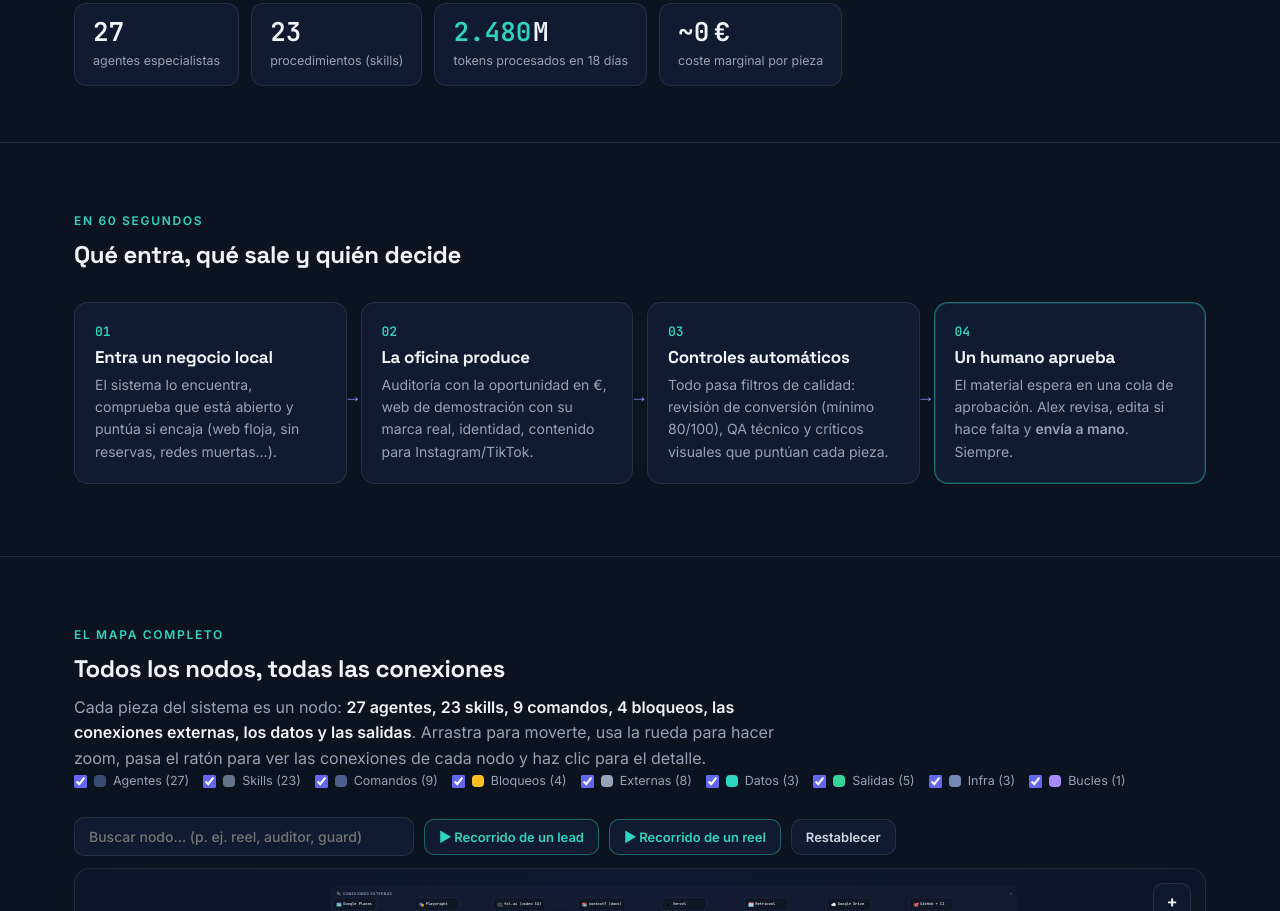
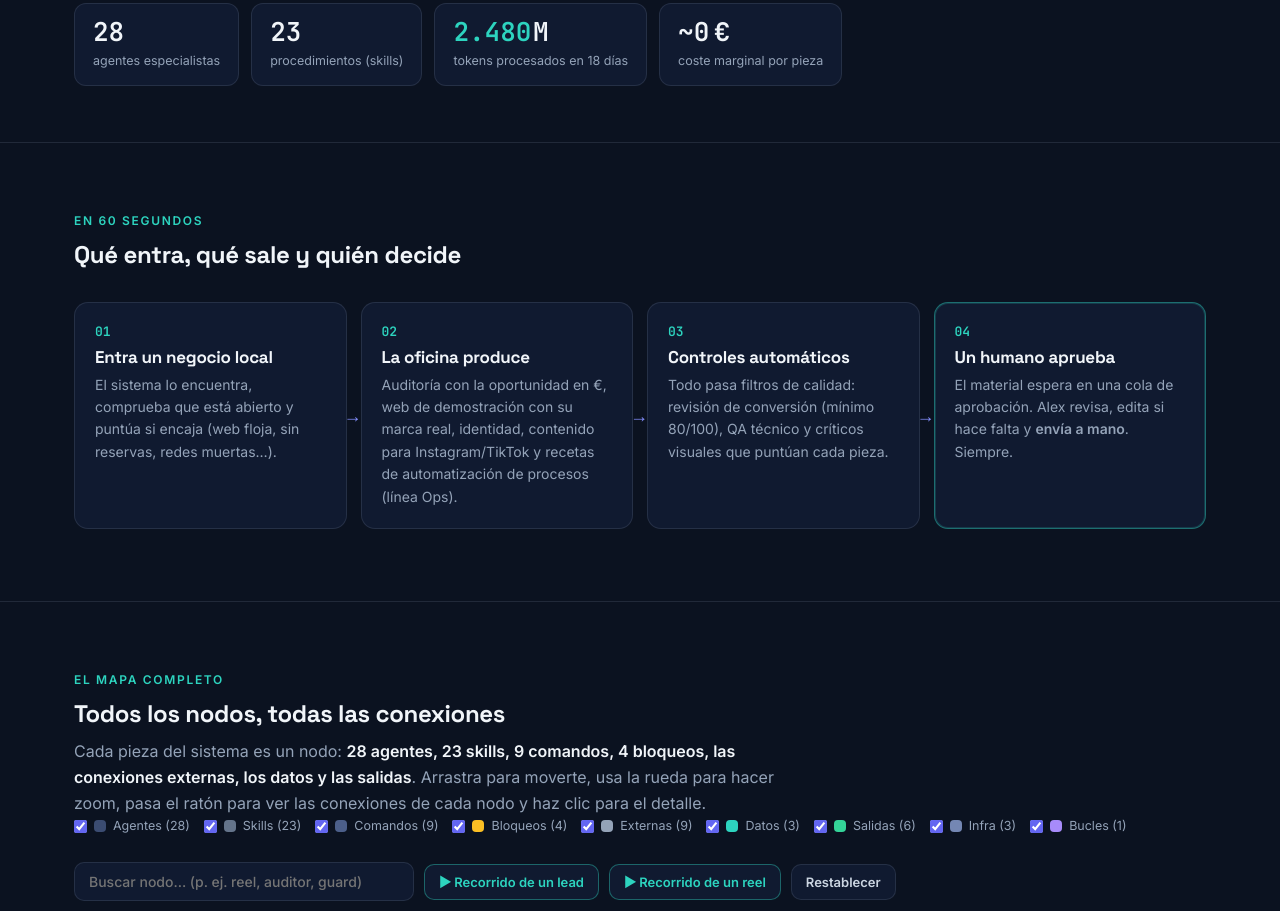
Before and after one commit to Arekusumt/gradian-sistema, a plain HTML site: page index.html in a window 1280 px wide. Shown: the part 429-1340 px from the top of the page. Drawn offline with Linux system fonts and the light colour scheme.

Commit message:
feat: línea Gradian Ops (automatización de procesos) + director-video — 28 agentes, 89 nodos, 111 conexiones
- Mapa: nodos nuevos (Gradian Ops, Instantly con campañas en pausa hasta OK humano, director-video), fila de conexiones externas re-espaciada, tarjeta de resultados de la línea Ops
- Informe PDF re-renderizado (12 pág.) con los recuentos nuevos y la línea Ops en resultados y transferibilidad
- README: línea Ops (gestorías, VeriFactu 2027) + números actualizados

Co-Authored-By: Claude Fable 5 <noreply@anthropic.com>

```diff
--- a/index.html
+++ b/index.html
@@ -182,12 +182,12 @@
       <svg viewBox="0 0 100 100" role="img" aria-label="Gradian"><defs><linearGradient id="g1" gradientUnits="userSpaceOnUse" x1="24" y1="76" x2="80" y2="26"><stop offset="0" stop-color="#2DD4BF"/><stop offset="1" stop-color="#6366F1"/></linearGradient></defs><circle cx="24" cy="76" r="6.2" fill="none" stroke="url(#g1)" stroke-width="3.4"/><g fill="none" stroke="url(#g1)" stroke-width="8" stroke-linecap="round" stroke-linejoin="round"><line x1="35" y1="66" x2="80" y2="26"/><path d="M62.5 30.3 L80 26 L73.7 42.9"/></g></svg>
       <b>Gradian</b><span>Digital Growth · mapa del sistema</span>
     </div>
-    <h1>Una persona. <span class="g">Una oficina de 27 agentes de IA.</span></h1>
+    <h1>Una persona. <span class="g">Una oficina de 28 agentes de IA.</span></h1>
     <p class="sub">Así funciona el sistema que investiga negocios locales, fabrica su material de venta
     (auditorías, webs de demostración, marca, contenido para redes: carruseles, reels y stories) y lo deja listo para revisar.
     <strong style="color:var(--head)">Nada se envía ni se publica solo: la última palabra siempre es humana.</strong></p>
     <div class="chips">
-      <div class="chip"><div class="n">27</div><div class="l">agentes especialistas</div></div>
+      <div class="chip"><div class="n">28</div><div class="l">agentes especialistas</div></div>
       <div class="chip"><div class="n">23</div><div class="l">procedimientos (skills)</div></div>
       <div class="chip"><div class="n"><em>2.480</em>&hairsp;M</div><div class="l">tokens procesados en 18 días</div></div>
       <div class="chip"><div class="n">~0&thinsp;€</div><div class="l">coste marginal por pieza</div></div>
@@ -201,7 +201,7 @@
     <h2>Qué entra, qué sale y quién decide</h2>
     <div class="steps">
       <div class="step"><div class="num">01</div><h3>Entra un negocio local</h3><p>El sistema lo encuentra, comprueba que está abierto y puntúa si encaja (web floja, sin reservas, redes muertas…).</p></div>
-      <div class="step"><div class="num">02</div><h3>La oficina produce</h3><p>Auditoría con la oportunidad en €, web de demostración con su marca real, identidad, contenido para Instagram/TikTok.</p></div>
+      <div class="step"><div class="num">02</div><h3>La oficina produce</h3><p>Auditoría con la oportunidad en €, web de demostración con su marca real, identidad, contenido para Instagram/TikTok y recetas de automatización de procesos (línea Ops).</p></div>
       <div class="step"><div class="num">03</div><h3>Controles automáticos</h3><p>Todo pasa filtros de calidad: revisión de conversión (mínimo 80/100), QA técnico y críticos visuales que puntúan cada pieza.</p></div>
       <div class="step human"><div class="num">04</div><h3>Un humano aprueba</h3><p>El material espera en una cola de aprobación. Alex revisa, edita si hace falta y <strong>envía a mano</strong>. Siempre.</p></div>
     </div>
@@ -212,7 +212,7 @@
   <div class="wrap">
     <div class="overline">El mapa completo</div>
     <h2>Todos los nodos, todas las conexiones</h2>
-    <p class="lead" style="margin-top:12px">Cada pieza del sistema es un nodo: <strong style="color:var(--head)">27 agentes, 23 skills,
+    <p class="lead" style="margin-top:12px">Cada pieza del sistema es un nodo: <strong style="color:var(--head)">28 agentes, 23 skills,
     9 comandos, 4 bloqueos, las conexiones externas, los datos y las salidas</strong>. Arrastra para moverte, usa la rueda para hacer
     zoom, pasa el ratón para ver las conexiones de cada nodo y haz clic para el detalle.</p>
 
@@ -295,6 +295,7 @@
       <div class="re"><span class="tag">CLIENTE REAL</span><h3>Inmocasa (inmobiliaria)</h3><p>Rebranding + web de 378 páginas en 7 idiomas con motor de fichas premium, embudo de propietarios y kit de compliance. Entregado; implementación durante julio de 2026.</p></div>
       <div class="re"><span class="tag p">PIPELINE</span><h3>80 prospectos preparados</h3><p>Auditorías con la oportunidad en €, demos con la marca real de cada negocio y borradores de contacto listos para revisar.</p></div>
       <div class="re"><span class="tag p">PRODUCTO PROPIO</span><h3>Web + estudio de contenido</h3><p>gradiangrowth.com en 3 idiomas (accesibilidad 100/100) y una fábrica de reels y carruseles que se critica y mejora a sí misma.</p></div>
+      <div class="re"><span class="tag p">LÍNEA NUEVA · JUL 2026</span><h3>Gradian Ops — automatización</h3><p>Recetas cerradas que automatizan los procesos manuales que sangran tiempo (facturas, mensajes, citas), con mantenimiento mensual. Primer vertical: gestorías, con la factura electrónica obligatoria (VeriFactu, 2027) como ventana. Primera radiografía de operaciones entregada a un cliente real con dos oficinas.</p></div>
     </div>
   </div>
 </section>
@@ -364,6 +365,7 @@ const N = [
  ["reledit","agent",690,1240,"✂️","reel-editor","Convierte grabaciones reales del cliente en reels verticales subtitulados, transcribiendo en local (0 €)."],
  ["sound","agent",960,1240,"🎧","sound-designer","Los efectos de sonido de los reels: whooshes, ticks y blips sincronizados que nunca tapan la voz. Mezcla final a −14 LUFS."],
  ["factory","loop",690,1360,"♻️","REEL FACTORY","El bucle autónomo: produce un reel → el crítico lo puntúa → se aplican mejoras al motor → se registra la lección → siguiente ciclo. Corre solo con /loop /reels.",210],
+ ["dirvideo","agent",960,1360,"🎞️","director-video","El director de vídeo de marca: storyboard, prompts plano a plano, consistencia del objeto de marca entre planos (IA generativa con presupuesto acotado y registro de gasto) y montaje local. Puertas de calidad: hoja de contactos antes de generar vídeo y crítico ≥ 80 sobre el máster."],
 
  /* --- skills social --- */
  ["s_estudi","skill",1230,930,"⚙","estudi-social","El bucle completo del mes de contenido de un cliente."],
@@ -396,19 +398,20 @@ const N = [
  ["s_cro","skill",1520,485,"⚙","optimitzador-conversio","La rúbrica CRO de 7 palancas con umbral 80/100."],
 
  /* --- I+D --- */
- ["millora","agent",1830,1360,"🔧","millora-continua","El agente de I+D: audita el propio sistema, investiga buenas prácticas y aplica mejoras pequeñas y reversibles. Corre los tests de integridad tras cada cambio. Es el 27º agente — el que mejora a los otros 26.",210],
+ ["millora","agent",1830,1360,"🔧","millora-continua","El agente de I+D: audita el propio sistema, investiga buenas prácticas y aplica mejoras pequeñas y reversibles. Corre los tests de integridad tras cada cambio. Es el 28º agente — el que mejora a los otros 27.",210],
  ["s_retro","skill",1830,1470,"⚙","retro-setmanal","Lee el CRM, calcula el embudo real y propone 3 mejoras concretas."],
  ["s_retrosocial","skill",1830,1250,"⚙","retro-social","La señal aprobado/editado/rechazado de la cola → mejoras al banco de ángulos y a los prompts."],
 
  /* --- conexiones externas --- */
  ["places","ext",330,140,"🗺️","Google Places","Fuente del sourcing: nombre, web, teléfono, reseñas y estado (abierto/cerrado) de negocios por zona."],
- ["playwright","ext",610,140,"🎭","Playwright","Un navegador real controlado por agentes: capturas para teasers, QA visual y verificación de webs clicando de verdad."],
- ["fal","ext",890,140,"🎥","fal.ai (vídeo IA)","Generación de vídeo de pago (Kling/Veo). OPT-IN: solo con presupuesto aprobado por Alex; el gasto se reporta tras cada uso."],
- ["context7","ext",1170,140,"📚","context7 (docs)","Documentación técnica viva de librerías y frameworks para no programar de memoria."],
- ["vercel","ext",1450,140,"▲","Vercel","Despliegue: la web pública y las demos de prospecto (URLs demo-*, con noindex)."],
- ["metricool","ext",1730,140,"🗓️","Metricool","Programación de redes vía OAuth de Alex. La máquina jamás tiene credenciales de las cuentas."],
- ["drive","ext",2010,140,"☁️","Google Drive","La carpeta espejo diaria para revisar y enviar desde el móvil (mensaje + PDFs por lead)."],
- ["github","ext",2290,140,"🐙","GitHub + CI","Repositorio privado con integración continua: cada cambio dispara los 92 tests de integridad y el build de la web."],
+ ["playwright","ext",580,140,"🎭","Playwright","Un navegador real controlado por agentes: capturas para teasers, QA visual y verificación de webs clicando de verdad."],
+ ["fal","ext",830,140,"🎥","fal.ai (vídeo IA)","Generación de vídeo de pago (Kling/Veo). OPT-IN: solo con presupuesto aprobado por Alex; el gasto se reporta tras cada uso."],
+ ["context7","ext",1080,140,"📚","context7 (docs)","Documentación técnica viva de librerías y frameworks para no programar de memoria."],
+ ["vercel","ext",1330,140,"▲","Vercel","Despliegue: la web pública y las demos de prospecto (URLs demo-*, con noindex)."],
+ ["metricool","ext",1580,140,"🗓️","Metricool","Programación de redes vía OAuth de Alex. La máquina jamás tiene credenciales de las cuentas."],
+ ["drive","ext",1830,140,"☁️","Google Drive","La carpeta espejo diaria para revisar y enviar desde el móvil (mensaje + PDFs por lead)."],
+ ["github","ext",2080,140,"🐙","GitHub + CI","Repositorio privado con integración continua: cada cambio dispara los 92 tests de integridad y el build de la web."],
+ ["instantly","ext",2330,140,"📮","Instantly","Email en frío de la línea Ops (gestorías): dominio secundario dedicado, calentamiento y 10–15 envíos/día como techo. TODAS las campañas nacen EN PAUSA: nada sale sin el OK explícito de Alex."],
 
  /* --- datos --- */
  ["crm","data",1830,470,"🗃️","CRM (leads.csv)","Un registro por lead con su estado: nuevo → auditado → contactado → seguimiento +3/+7 → cerrado. Vive FUERA del repositorio (RGPD) y nunca se versiona."],
@@ -422,24 +425,25 @@ const N = [
  ["mdone","hook",2120,965,"🛡️","motor_done","Cuando el motor termina, avisa: «el paquete del día está listo». Nada acaba en silencio."],
 
  /* --- infraestructura --- */
- ["claude","infra",550,1950,"🤖","Claude Code · Opus 4.8 / Fable 5","El runtime: el entorno de agentes de Anthropic donde viven los 27 especialistas, con los modelos Claude como cerebro.",290],
+ ["claude","infra",550,1950,"🤖","Claude Code · Opus 4.8 / Fable 5","El runtime: el entorno de agentes de Anthropic donde viven los 28 especialistas, con los modelos Claude como cerebro.",290],
  ["render","infra",890,1950,"🖥️","Render local 0 €","Chrome headless (PDFs, slides), ffmpeg (vídeo), Piper (voz IA), Whisper (transcripción). Producir una pieza más no cuesta nada.",230],
  ["repo","infra",1180,1950,"📦","Repo + evals 92/92","Todo versionado en Git. La CI verifica en cada cambio que agentes, skills y bloqueos siguen conectados.",210],
 
  /* --- salidas --- */
  ["prospectes","out",2400,470,"📬","80 prospectos","Auditoría + demo + borradores preparados en ~15 localidades. Enviados a mano, uno a uno, con seguimiento agendado."],
  ["waterfront","out",2400,830,"🍺","The Waterfront","Cliente real: pub irlandés. Web + marca + carta QR + vídeo de anuncio."],
- ["inmocasa","out",2400,1130,"🏠","Inmocasa","Cliente real: inmobiliaria. Rebranding + web 378 pág./7 idiomas + embudo + compliance."],
+ ["inmocasa","out",2400,1130,"🏠","Inmocasa","Cliente real: inmobiliaria. Rebranding + web 378 pág./7 idiomas + embudo + compliance. En julio de 2026, además: radiografía de operaciones (línea Ops) con su 2ª oficina conectada al catálogo."],
  ["gweb","out",2400,1360,"🌐","gradiangrowth.com","La web propia: 3 idiomas, accesibilidad 100/100, desplegada en CI."],
  ["gsocial","out",2400,1590,"📱","@gradian.growth","IG + TikTok propios: Gradian es cliente de su propia máquina de contenido (build-in-public)."],
+ ["opsline","out",2400,1820,"🧾","Gradian Ops","La línea nueva (julio 2026): automatizar los procesos manuales que sangran tiempo — facturación electrónica (VeriFactu: obligatorio para sociedades el 1-1-2027 y para autónomos el 1-7-2027), mensajes y citas — como recetas cerradas con mantenimiento mensual. Primer vertical: gestorías, con carril propio en el motor de captación. Primera radiografía de operaciones entregada a un cliente real.",170],
 ];
 
 /* ---------- zonas: [x,y,w,h,icono+título,recuento] ---------- */
 const ZONES = [
- [250,80,2330,120,"🔌 CONEXIONES EXTERNAS","8"],
+ [250,80,2330,120,"🔌 CONEXIONES EXTERNAS","9"],
  [250,250,2160,100,"⚡ COMANDOS DE ALEX — ASÍ SE DISPARA EL TRABAJO","9"],
  [300,410,1080,420,"🔭 DESK CAPTACIÓN — LLENA EL PIPELINE","6 agentes + 7 skills"],
- [300,910,1080,600,"🎬 DESK SOCIAL & REELS — EL ESTUDIO DE CONTENIDO","9 agentes + 11 skills + 1 bucle"],
+ [300,910,1080,600,"🎬 DESK SOCIAL & REELS — EL ESTUDIO DE CONTENIDO","10 agentes + 11 skills + 1 bucle"],
  [300,1510,1080,380,"🏠 DESK INMOBILIARIO — VERTICAL COMPLETO","7 agentes + 1 skill"],
  [1430,410,220,880,"⛩ PUERTAS DE CALIDAD",""],
  [1720,1180,320,350,"🧪 I+D — SE MEJORA SOLO",""],
@@ -464,7 +468,7 @@ const E = [
  ["scopy","closer","gate",{lane:880}],
  ["cardes","ccritic","gate",{lane:1180}],["vprod","rcritic","gate"],["story","qa","gate",{lane:855}],["reledit","qa","gate",{lane:870}],
  ["sound","vprod","flow"],["factory","vprod","fb"],["rcritic","factory","fb",{lane:1420}],
- ["fal","vprod","optin"],
+ ["fal","vprod","optin"],["fal","dirvideo","optin"],["dirvideo","rcritic","gate"],
  ["s_estudi","estratega","del"],["s_miner","idea","del"],["s_plani","estratega","del"],
  ["s_guio","scopy","del"],["s_carr","cardes","del"],["s_video","vprod","del"],["s_veu","vprod","del"],
  ["s_stories","story","del"],["s_editor","reledit","del"],["s_motorreels","factory","del"],
@@ -482,6 +486,7 @@ const E = [
  ["alex","gsend","guard",{lane:660}],["gsend","prospectes","guard"],
  ["alex","gpublish","guard",{lane:990}],["gpublish","gsocial","guard"],
  ["alex","waterfront","flow"],["alex","inmocasa","flow",{lane:1120}],
+ ["alex","instantly","ext",{axis:"v",lane:560}],["alex","opsline","flow"],
  ["alex","metricool","ext",{lane:2255}],["metricool","gsocial","ext",{lane:2530}],
  ["vercel","gweb","ext",{lane:2560}],
  /* comandos → objetivos */
@@ -599,9 +604,9 @@ document.getElementById("mapcount").textContent =
 
 /* leyenda */
 const LEG = [
- ["agent","#3b4c72","Agentes (27)"],["skill","#64748b","Skills (23)"],["cmd","#4c5f8a","Comandos (9)"],
- ["hook","#fbbf24","Bloqueos (4)"],["ext","#94a3b8","Externas (8)"],["data","#2DD4BF","Datos (3)"],
- ["out","#34d399","Salidas (5)"],["infra","#7487b3","Infra (3)"],["loop","#a78bfa","Bucles (1)"],
+ ["agent","#3b4c72","Agentes (28)"],["skill","#64748b","Skills (23)"],["cmd","#4c5f8a","Comandos (9)"],
+ ["hook","#fbbf24","Bloqueos (4)"],["ext","#94a3b8","Externas (9)"],["data","#2DD4BF","Datos (3)"],
+ ["out","#34d399","Salidas (6)"],["infra","#7487b3","Infra (3)"],["loop","#a78bfa","Bucles (1)"],
 ];
 const legend = document.getElementById("legend");
 legend.innerHTML = LEG.map(([t,c,l])=>
```
Also changed, not shown: img/mapa-nodos.png, 2 other files.
